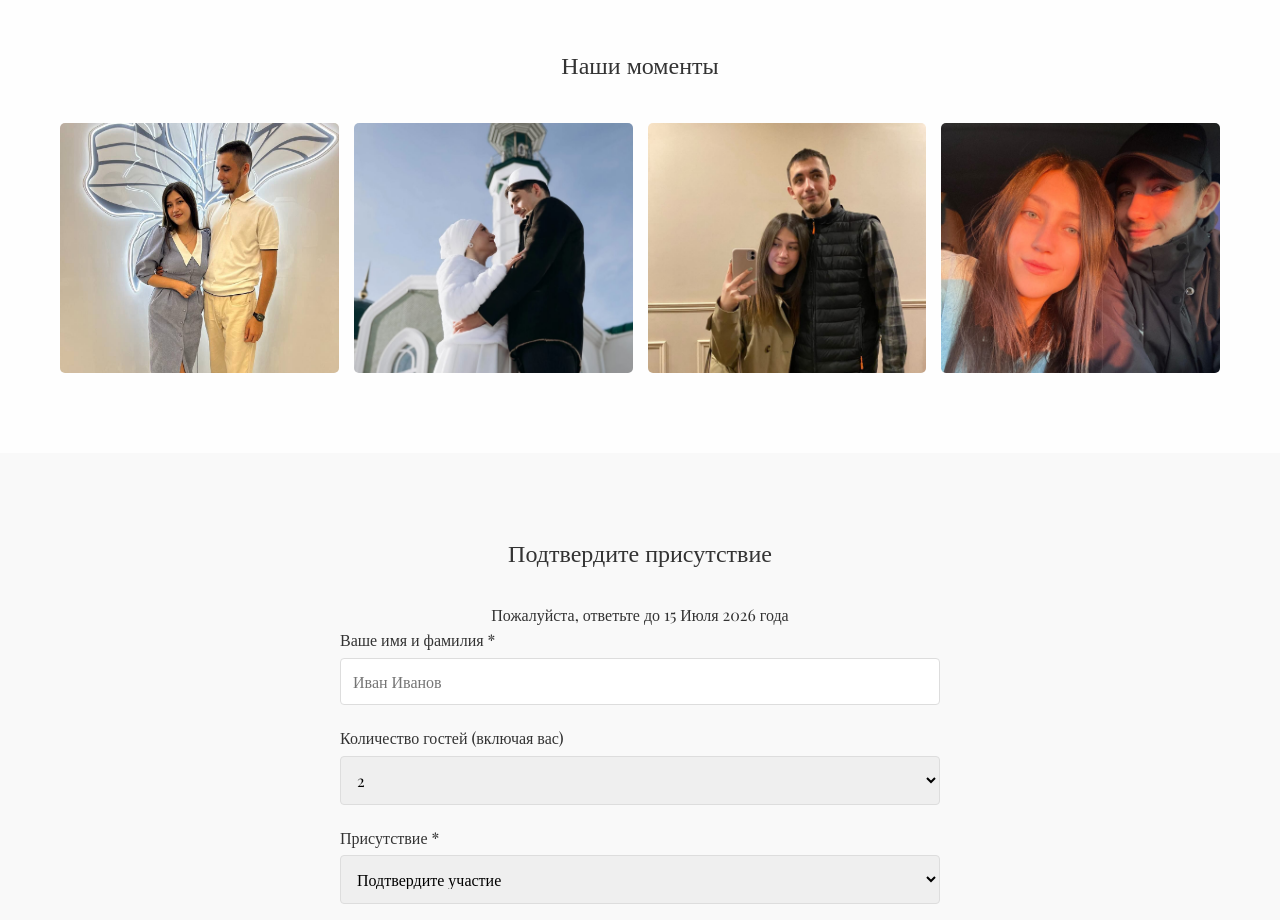
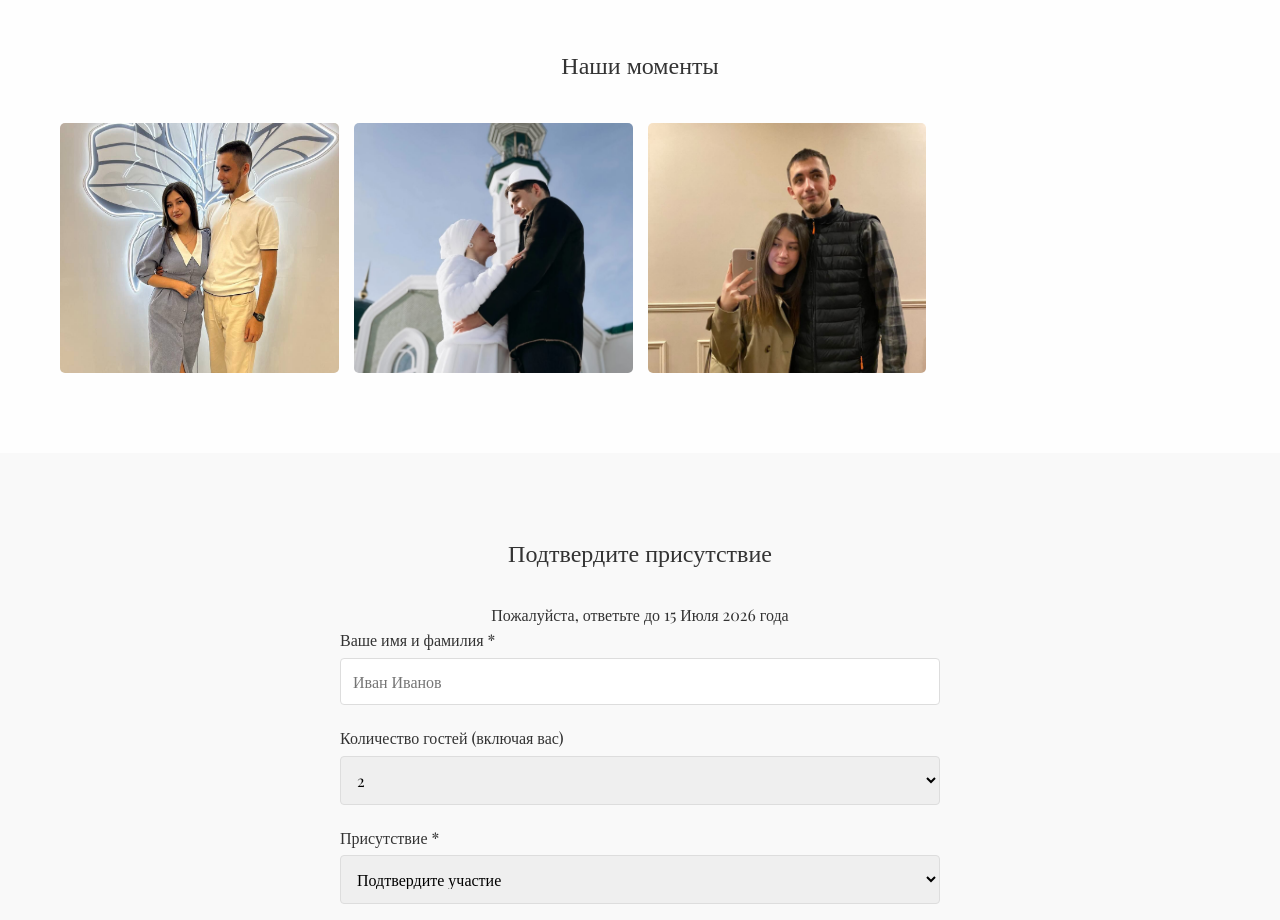
Before and after one commit to hubbleofficial1163-design/RadmirAdelya, a plain HTML site: page index.html in a window 1280 px wide. Shown: the part 2440-3360 px from the top of the page. Drawn offline with nearby package versions, Linux system fonts and the light colour scheme.

Commit message:
index.html

```diff
--- a/index.html
+++ b/index.html
@@ -382,7 +382,7 @@
                 <img src="3.jpg" alt="Наш момент 1">
                 <img src="5.jpg" alt="Наш момент 2">
                 <img src="6.jpg" alt="Наш момент 3">
-                <img src="7.jpg" alt="Наш момент 4">
+                <!-- <img src="7.jpg" alt="Наш момент 4"> -->
             </div>
         </div>
     </section>
```
